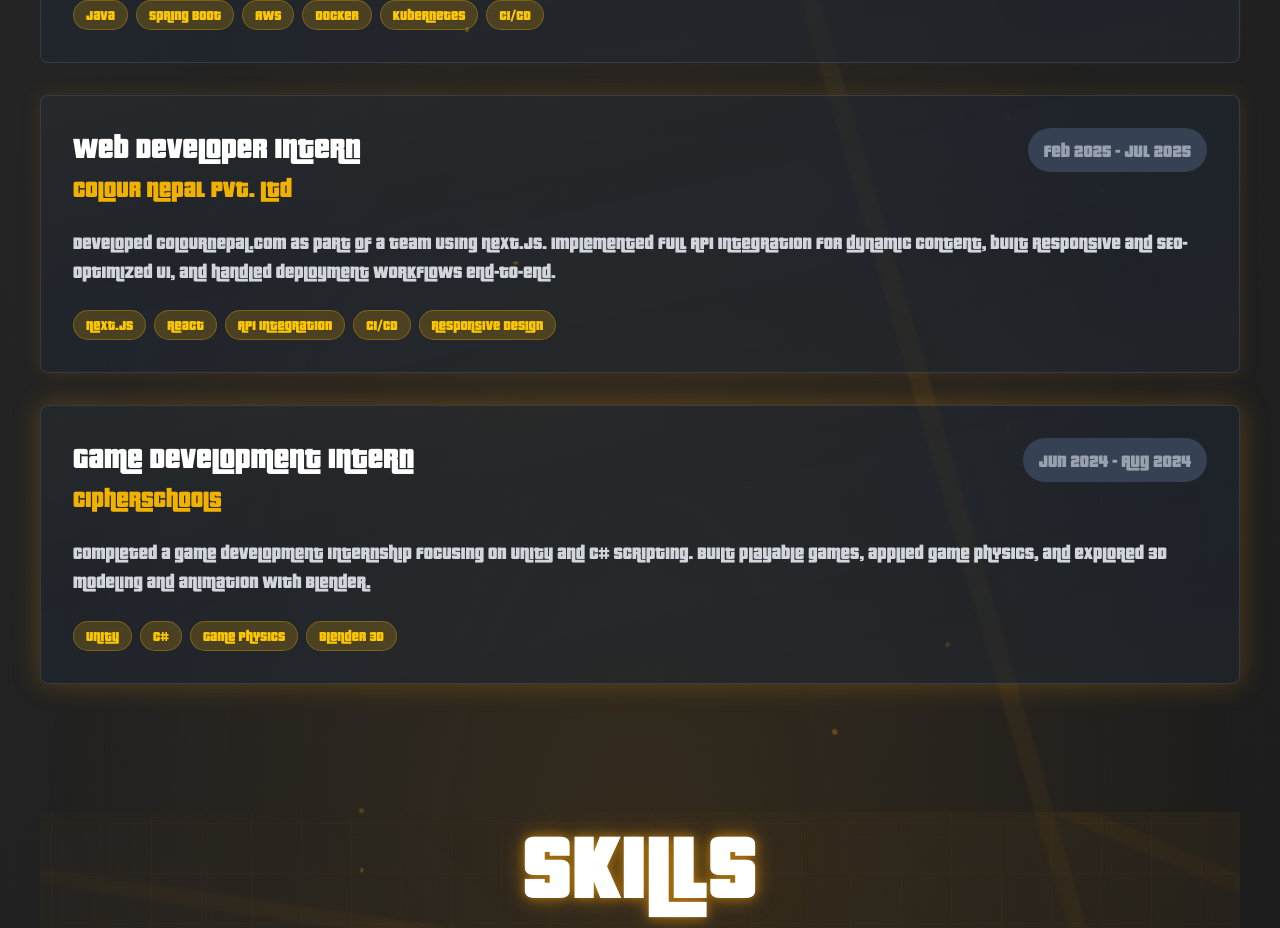
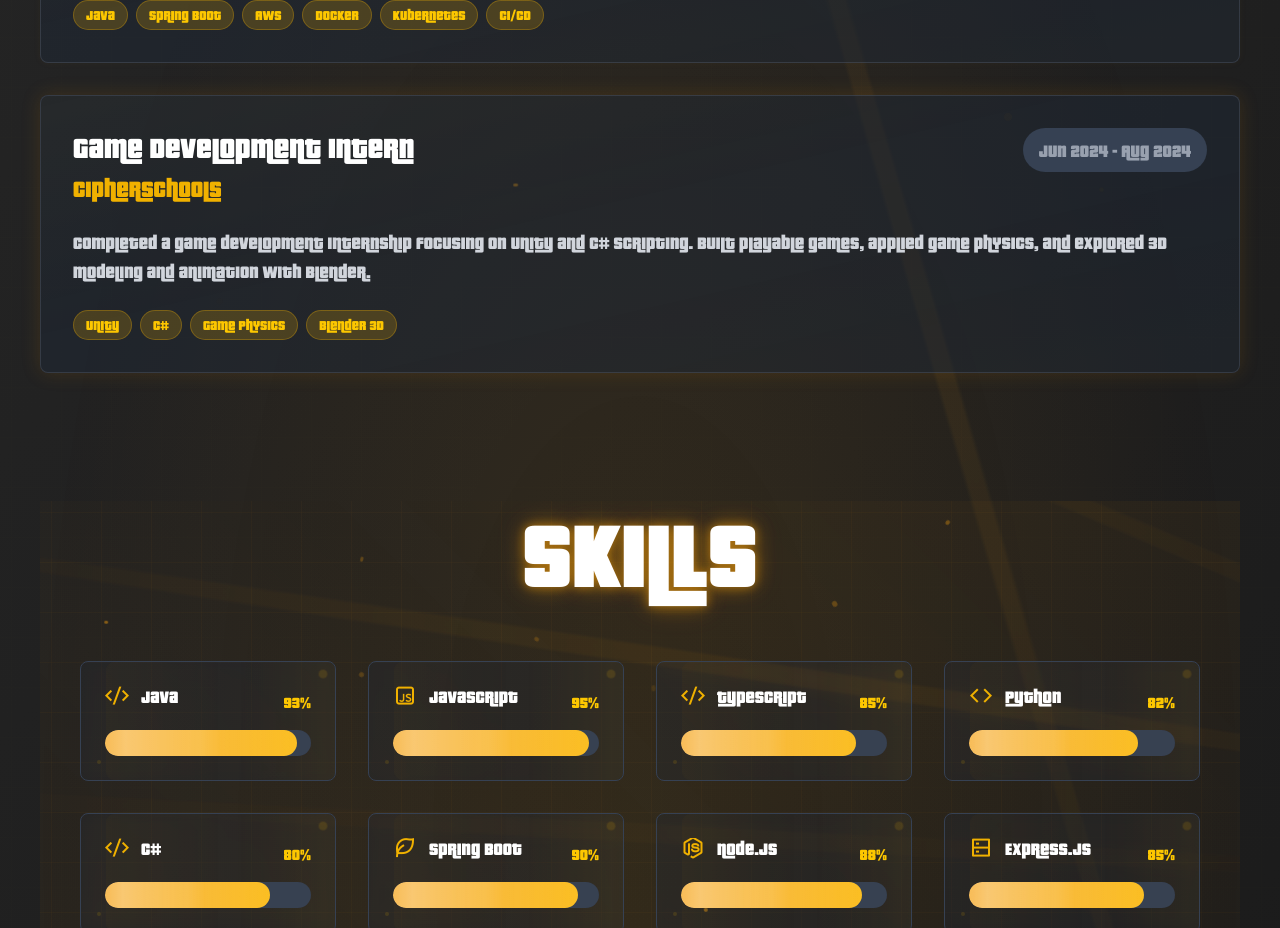
Before and after one commit to Ankitrj3/portfolio-ank, a React (Vite) app: page / in a window 1280 px wide. Shown: the part 2140-3068 px from the top of the page. Built offline with nearby package versions, Linux system fonts and the light colour scheme.

Commit message:
refactor: Remove outdated Web Developer Intern entry from portfolio experiences

```diff
--- a/src/App.jsx
+++ b/src/App.jsx
@@ -109,14 +109,6 @@
     description:
       "Working on backend and cloud development projects using Java Spring Boot, AWS, and DevOps tools. Contributing to scalable REST API development, CI/CD pipelines, and deployment automation.",
     technologies: ["Java", "Spring Boot", "AWS", "Docker", "Kubernetes", "CI/CD"]
-  },
-  {
-    title: "Web Developer Intern",
-    company: "Colour Nepal Pvt. Ltd",
-    period: "Feb 2025 - Jul 2025",
-    description:
-      "Developed ColourNepal.com as part of a team using Next.js. Implemented full API integration for dynamic content, built responsive and SEO-optimized UI, and handled deployment workflows end-to-end.",
-    technologies: ["Next.js", "React", "API Integration", "CI/CD", "Responsive Design"]
   },
   {
     title: "Game Development Intern",
```
